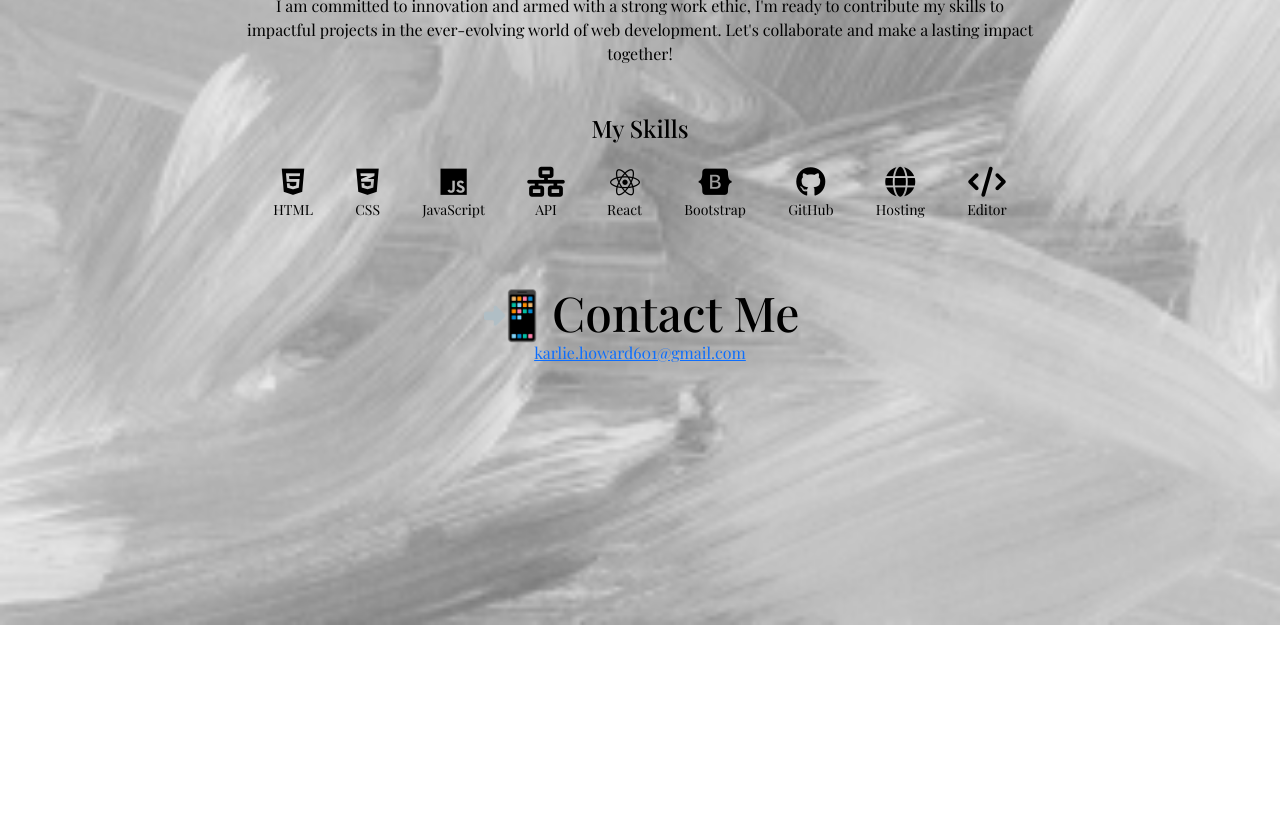
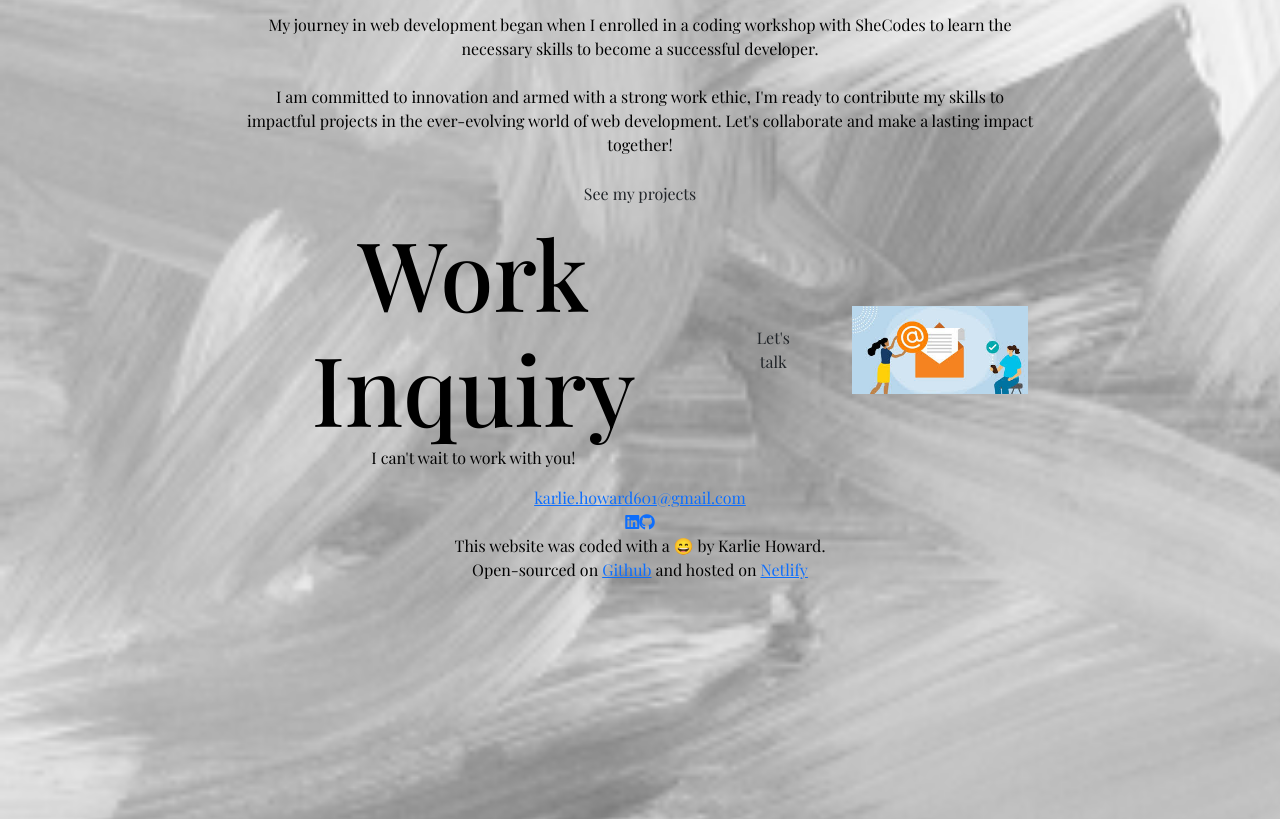
Before and after one commit to karlie101/project-portfolio, a plain HTML site: page about.html in a window 1280 px wide. Shown: the part 1094-1913 px from the top of the page. Before the commit the page ends 1719 px from the top, so only its background shows below. Drawn offline with nearby package versions, Linux system fonts and the light colour scheme; a web font is replaced by a local one.

Commit message:
Added footer.

```diff
--- a/about.html
+++ b/about.html
@@ -29,7 +29,6 @@
     <title>About Me</title>
   </head>
   <body>
-    <a href="index.html" class="homepage-link">Back to homepage</a>
     <nav class="navbar navbar-expand-lg navbar-light bg-light fixed-top">
       <div class="container">
         <a class="navbar-brand" href="index.html">Karlie Howard</a>
@@ -64,7 +63,7 @@
         </div>
       </div>
     </nav>
-    <h1>About me</h1>
+    <h1>Hi, I am Karlie Howard</h1>
     <h3>Front-end developer from the United States</h3>
     <main>
       <section class="grid grid-2-columns">
@@ -84,58 +83,68 @@
         <br />
         I am committed to innovation and armed with a strong work ethic, I'm ready to contribute my skills to impactful projects in the ever-evolving world of web development. Let's collaborate and make a lasting impact together!
       </p>
+      <a href="./projects.html" class="btn btn-branding py-2 px-4" title="My projects page"
+      >See my projects</a
+    >
     </div>
-      </section>
-
-      <div class="container">
-        <div class="d-flex justify-content-center mt-5 mb-3">
-          <h4>My Skills</h4>
-        </div>
-        <div class="skills mb-5">
-          <div>
-            <i class="fa-brands fa-html5"></i>
-            <p>HTML</p>
-          </div>
-          <div>
-            <i class="fa-brands fa-css3-alt"></i>
-            <p>CSS</p>
-          </div>
-          <div>
-            <i class="fa-brands fa-js"></i>
-            <p>JavaScript</p>
-          </div>
-          <div>
-            <i class="fa-solid fa-network-wired"></i>
-            <p>API</p>
-          </div>
-          <div>
-            <i class="fa-brands fa-react fa-spin"></i>
-            <p>React</p>
-          </div>
-          <div>
-            <i class="fa-brands fa-bootstrap"></i>
-            <p>Bootstrap</p>
-          </div>
-          <div>
-            <i class="fa-brands fa-github"></i>
-            <p>GitHub</p>
-          </div>
-          <div>
-            <i class="fa-solid fa-globe"></i>
-            <p>Hosting</p>
-          </div>
-          <div>
-            <i class="fa-solid fa-code"></i>
-            <p>Editor</p>
-          </div>
-        </div>
 
 
-    <div id="contact">
-      <h2>📲 Contact Me</h2>
-      <a href="mailto:karlie.howard601@gmail.com" class="email-link"
-        >karlie.howard601@gmail.com</a
-      >
-    </div>
+  </div>
+</div>
+
+
+
+
+        <footer>
+
+          <div class="container about-work inquiry">
+                <div class="row align-items-center">
+              <div class="col-md-7">
+                <h1 class="">Work Inquiry</h1>
+                <p class="">
+                  I can't wait to work with you!
+                </p>
+              </div>
+              <div class="col-md-2 text-center">
+                <a href="mailto:karlie.howard601@gmail.com" class="btn btn-branding py-2 px-4" title="Send email to Karlie">Let's talk</a>
+              </div>
+              <div class="col-md-3 text-center">
+
+                <img src="./images/contact photo.jpg" class="img-fluid">
+
+              </div>
+            </div>
+          </div>
+
+         <div class="container">
+            <div class="email-link d-flex justify-content-center">
+            <a href="mailto:karlie.howard601@gmail.com" title="Send email to Karlie">karlie.howard601@gmail.com</a>
+            </div>
+            <div class="social-media-links d-flex justify-content-center">
+              <a href="https://www.linkedin.com/in/karlie-howard-16a577231/" target="_blank" title="Karlie's Linkedin Profile">
+              <i class="fa-brands fa-linkedin"></i>
+              </a>
+                 <a href="https://github.com/karlie101" title="Have a look to Karlie's code on Github">
+              <i class="fa-brands fa-github"></i>
+              </a>
+
+
+            </div>
+          </div>
+
+
+
+
+            <div class="container">
+
+            <div class="credits"> <p> This website was coded with a 😄 by Karlie Howard.
+              <br>
+              Open-sourced on <a href="https://github.com/karlie101/project-portfolio" target="_blank">Github</a> and hosted on <a href="https://fantastic-bunny-b29699.netlify.app/" target="_blank">Netlify</a>
+            </p>
+            </div>
+          </div>
+
+
+          </footer>
   </body>
 </html>
```
Also changed, not shown: index.html (+1 -1 lines), images/woman coder.jpg (added).
